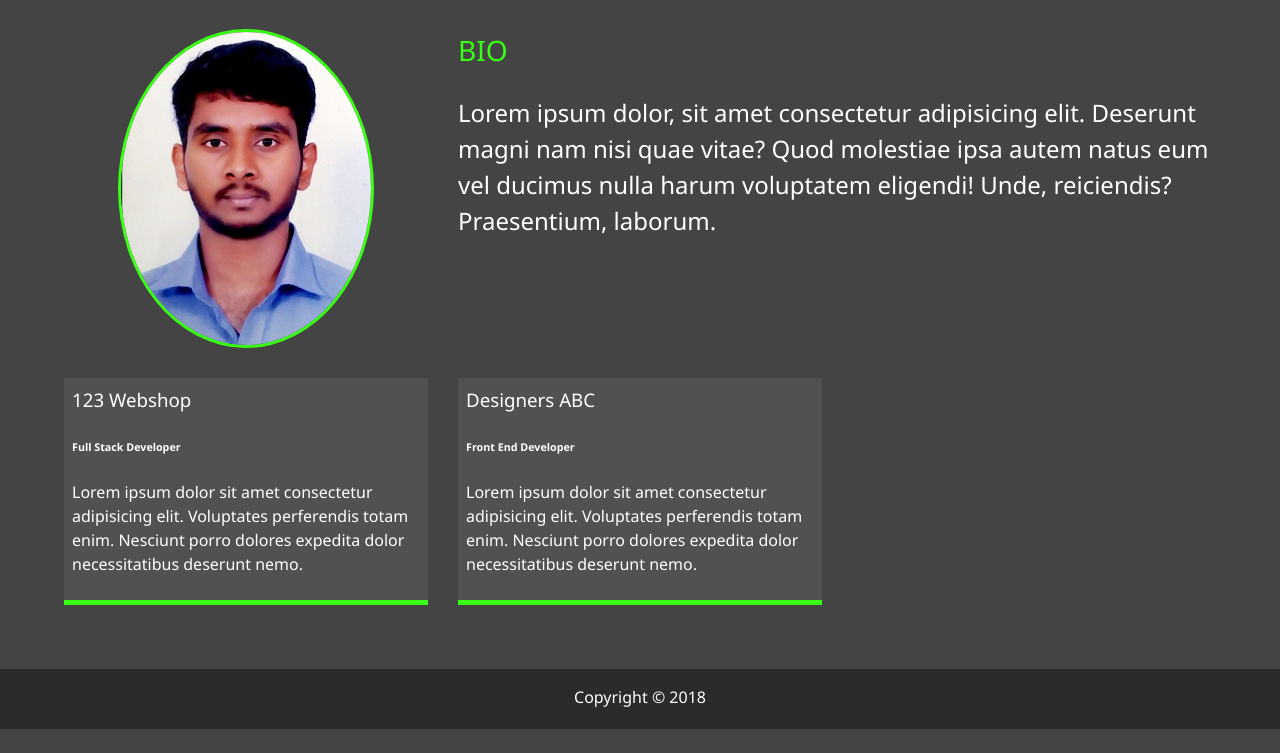
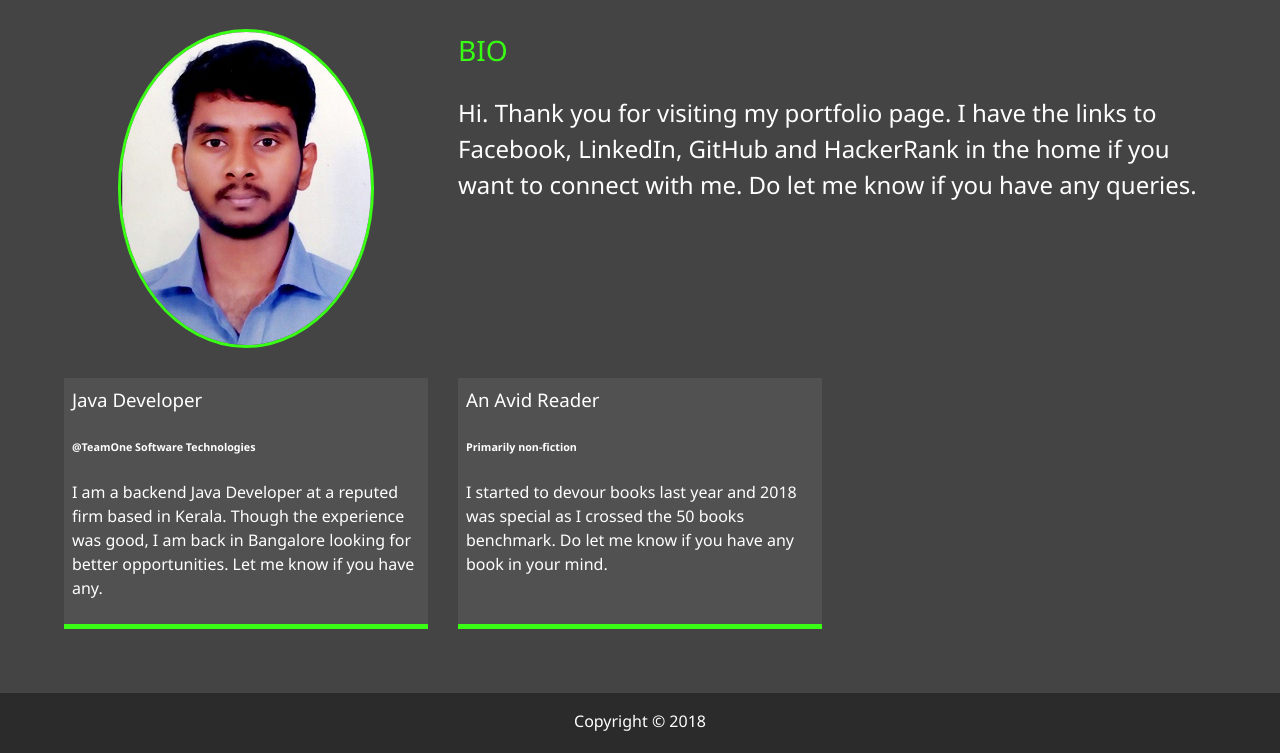
Before and after one commit to ruthresh1/Portfolio, a website: page dist/about.html in a window 1280 px wide. Shown: the part 253-1006 px from the top of the page. Before the commit the page ends 982 px from the top, so only its background shows below. Drawn offline with Linux system fonts and the light colour scheme.

Commit message:
Small changes to make it look meaningful

```diff
--- a/dist/about.html
+++ b/dist/about.html
@@ -62,22 +62,22 @@
 
       <div class="bio">
         <h3 class="text-secondary">BIO</h3>
-        <p>Lorem ipsum dolor, sit amet consectetur adipisicing elit. Deserunt magni nam nisi quae vitae? Quod molestiae ipsa
-          autem natus eum vel ducimus nulla harum voluptatem eligendi! Unde, reiciendis? Praesentium, laborum.</p>
+        <p>Hi. Thank you for visiting my portfolio page. I have the links to Facebook, LinkedIn, GitHub and HackerRank in the home
+        if you want to connect with me. Do let me know if you have any queries.</p>
       </div>
 
       <div class="job job-1">
-        <h3>123 Webshop</h3>
-        <h6>Full Stack Developer</h6>
-        <p>Lorem ipsum dolor sit amet consectetur adipisicing elit. Voluptates perferendis totam enim. Nesciunt porro dolores
-          expedita dolor necessitatibus deserunt nemo.</p>
+        <h3>Java Developer</h3>
+        <h6>@TeamOne Software Technologies</h6>
+        <p>I am a backend Java Developer at a reputed firm based in Kerala. Though the experience was good, I am back in Bangalore looking
+        for better opportunities. Let me know if you have any.</p>
       </div>
 
       <div class="job job-2">
-        <h3>Designers ABC</h3>
-        <h6>Front End Developer</h6>
-        <p>Lorem ipsum dolor sit amet consectetur adipisicing elit. Voluptates perferendis totam enim. Nesciunt porro dolores
-          expedita dolor necessitatibus deserunt nemo.</p>
+        <h3>An Avid Reader</h3>
+        <h6>Primarily non-fiction</h6>
+        <p>I started to devour books last year and 2018 was special as I crossed the 50 books benchmark. Do let me know if you
+        have any book in your mind.</p>
       </div>
 
     </div>
```
